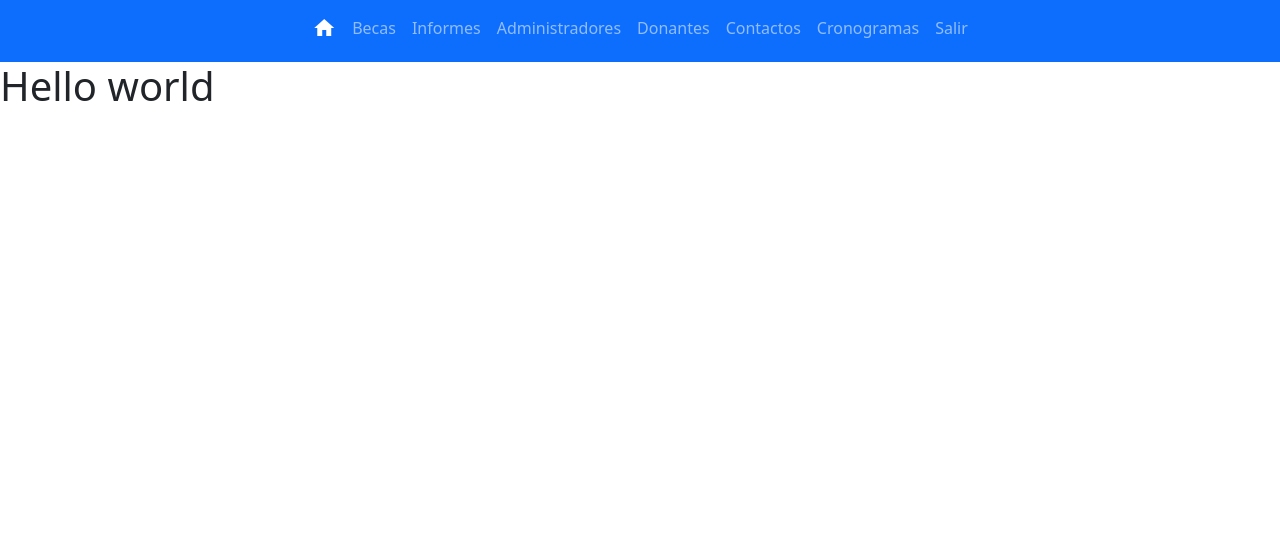
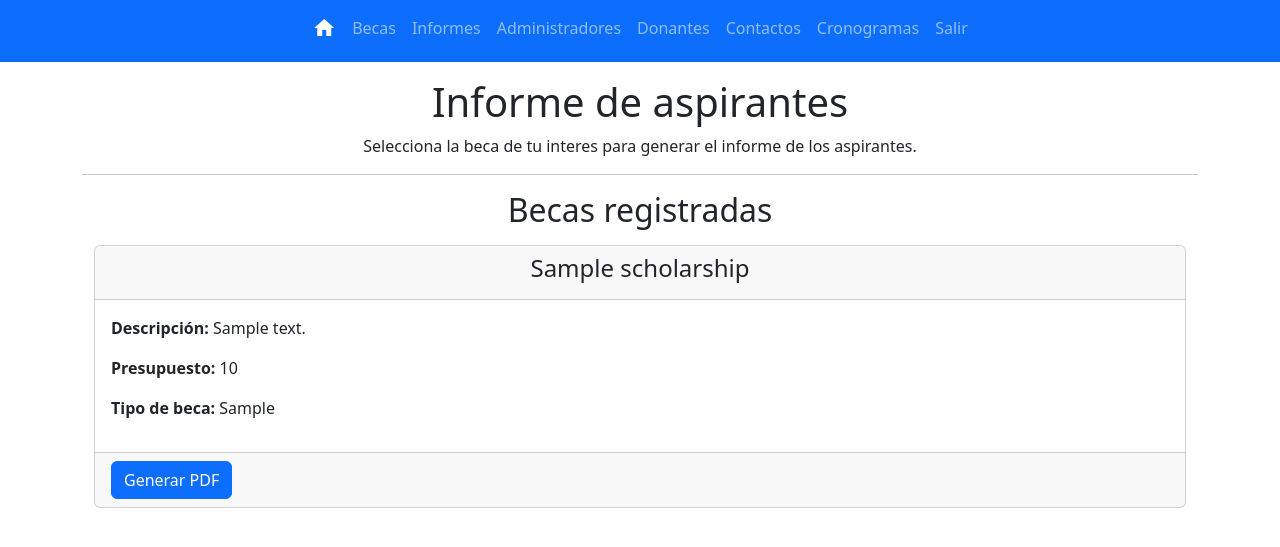
Before and after one commit to Jun-266/becas-filantropia, a Django app: page /list_of_candidates/ in a window 1280 px wide. Shown: the top 547 px of the page. Run offline with Django 4.2, Linux system fonts and the light colour scheme; tables that the repository leaves empty hold one stand-in row (values such as "Sample post").

Commit message:
feat: Report of candidates almost done.

```diff
--- a/app_becas/templates/report_management/list_of_candidates.html
+++ b/app_becas/templates/report_management/list_of_candidates.html
@@ -1,5 +1,37 @@
 {% extends 'layouts/base.html' %}
 
 {% block content %}
-    <h1>Hello world</h1>
+    <main class="container mt-3">
+        <h1 class="text-center">Informe de aspirantes</h1>
+        <p class="text-center">
+            Selecciona la beca de tu interes para generar el informe de los aspirantes.
+        </p>
+        <hr>
+        <section class="container">
+            <h2 class="text-center mb-3">Becas registradas</h2>
+            {% for scholarship in scholarships %}
+                <div class="card">
+                    <div class="card-header">
+                        <h4 class="text-center">{{ scholarship.name }}</h4>
+                    </div>
+                    <div class="card-body">
+                        <p><b>Descripción:</b> {{ scholarship.description }}</p>
+                        <p><b>Presupuesto:</b> {{ scholarship.amount }}</p>
+                        <p><b>Tipo de beca:</b> {{ scholarship.type_scholarship }}</p>
+                    </div>
+                    <div class="card-footer">
+                        <a class="btn btn-primary"
+                           href="{% url 'g_loc' %}"
+                        >Generar PDF</a>
+                        <!--
+                        <form action="" method="POST">
+                            {% csrf_token %}
+
+                        </form>
+                        -->
+                    </div>
+                </div>
+            {% endfor %}
+        </section>
+    </main>
 {% endblock %}
--- a/app_becas/views/reports.py
+++ b/app_becas/views/reports.py
@@ -1,6 +1,12 @@
+import os
+from django.conf import settings
+from django.http import HttpResponse
+from django.template import Context
+from django.template.loader import get_template
+from xhtml2pdf import pisa
 from django.shortcuts import render, redirect, get_object_or_404
 from django.contrib.auth.decorators import login_required
-from app_becas.models import File
+from app_becas.models import File, Scholarship, Candidate
 from app_becas.forms.upload_file_form import UploadFileForm
 
 main_dir = '../templates/report_management/'
@@ -37,4 +43,21 @@ def delete_report(request, file_id):
 
 
 def render_list_of_candidates(request):
-    return render(request, main_dir + 'list_of_candidates.html')
+    scholarships = Scholarship.objects.all()
+    return render(request, main_dir + 'list_of_candidates.html', {
+        'scholarships': scholarships
+    })
+
+
+def generate_list_of_candidates(request):
+    scholarship = get_object_or_404(Scholarship, pk='1')
+    candidates = Candidate.objects.filter(requested_scholarship='1')
+    if request.method == 'GET':
+        template = get_template('report_management/template_report_list_of_candidates.html')
+        context = {'scholarship': scholarship, 'candidates': candidates}
+        html = template.render(context)
+        response = HttpResponse(content_type='application/pdf')
+        pisa_status = pisa.CreatePDF(html, dest=response)
+        if pisa_status.err:
+            return HttpResponse('We had some errors <pre>' + html + '</pre>')
+        return response
--- a/modulobecas/urls.py
+++ b/modulobecas/urls.py
@@ -53,6 +53,7 @@ urlpatterns = [
     path('reports/<int:file_id>', hr.delete_report, name='delete_report'),
     path('reports_upload/', hr.upload_report, name='upload_report'),
     path('list_of_candidates/', hr.render_list_of_candidates, name='loc'),
+    path('list_of_candidates/generate/', hr.generate_list_of_candidates, name='g_loc'),
 
     path('manage_user/', Manage_user.as_view(), name='manage_user'),
     path('manage_user/delete_user/<str:auto_id>/', Delete_user.as_view(), name='delete_user'),
```
Also changed, not shown: app_becas/templates/report_management/home_reports.html (+0 -7 lines), app_becas/templates/report_management/template_report_list_of_candidates.html (added, +33 -0 lines).
